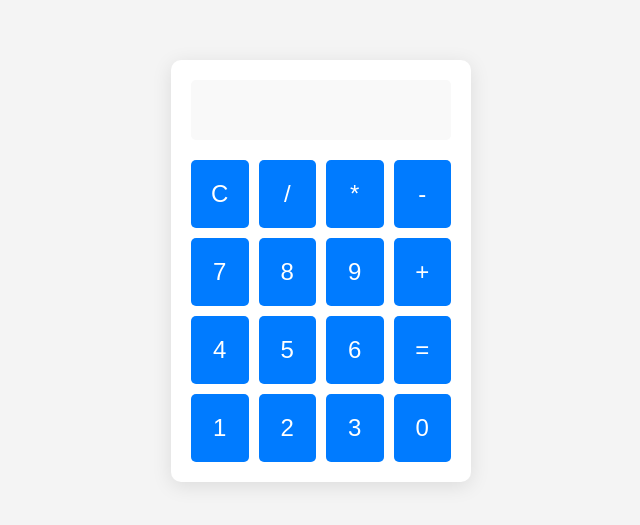
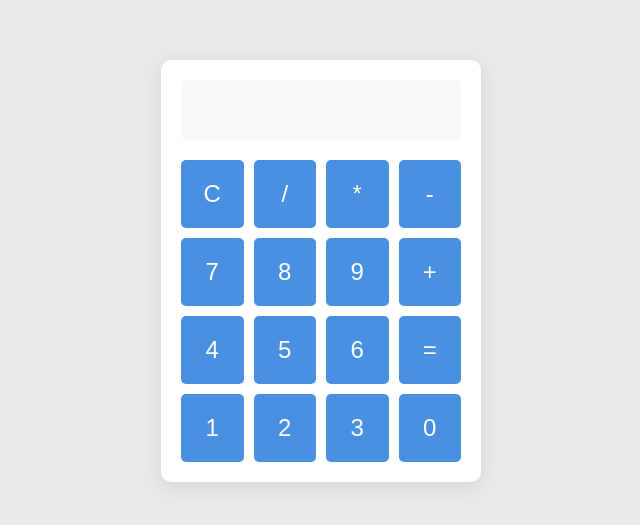
Before and after one commit to FarheenMalak/Simple-Calculator-, a plain HTML site: page index.html in a window 1280 px wide. Shown: the part 129-654 px from the top of the page, without its empty margins (319-959 px from the left). Drawn offline with Linux system fonts and the light colour scheme.

Commit message:
Update styles.css

```diff
--- a/styles.css
+++ b/styles.css
@@ -9,16 +9,16 @@ body {
     justify-content: center;
     align-items: center;
     height: 100vh;
-    background-color: #f4f4f4;
-    font-family: Arial, sans-serif;
+    background-color: #eaeaea; /* Soft grey background */
+    font-family: 'Arial', sans-serif;
 }
 
 .calculator {
-    background: #fff;
+    background: #ffffff; /* White background for the calculator */
     border-radius: 10px;
     box-shadow: 0 4px 20px rgba(0, 0, 0, 0.1);
     padding: 20px;
-    width: 300px;
+    width: 320px; /* Slightly wider for better button alignment */
 }
 
 input[type="text"] {
@@ -30,7 +30,8 @@ input[type="text"] {
     border-radius: 5px;
     padding: 10px;
     margin-bottom: 20px;
-    background: #f9f9f9;
+    background: #f9f9f9; /* Light grey for the input field */
+    color: #333; /* Dark text color */
 }
 
 .buttons {
@@ -40,24 +41,24 @@ input[type="text"] {
 }
 
 button {
-    background: #007bff;
+    background: #4a90e2; /* Elegant blue */
     color: white;
     border: none;
     border-radius: 5px;
     font-size: 1.5em;
     padding: 20px;
-    transition: background 0.3s;
+    transition: background 0.3s, transform 0.1s;
 }
 
 button:hover {
-    background: #0056b3;
+    background: #357ABD; /* Darker blue on hover */
+    transform: scale(1.05); /* Slightly grow the button */
 }
 
 .equal {
-    grid-column: span 2;
-    background: #28a745;
+    background: #5cb85c; /* Green for the equals button */
 }
 
 .equal:hover {
-    background: #218838;
+    background: #4cae4c; /* Darker green on hover */
 }
```
